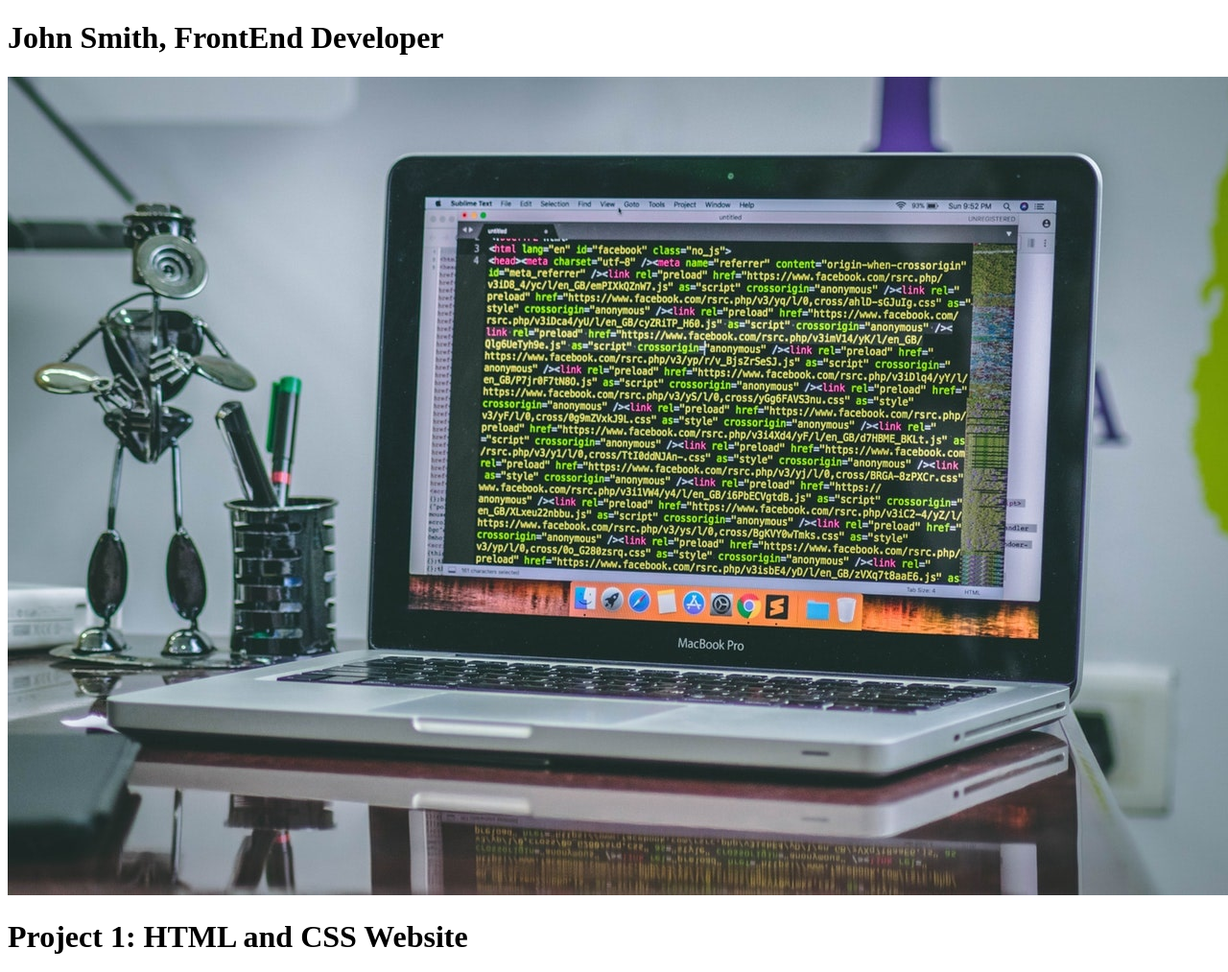
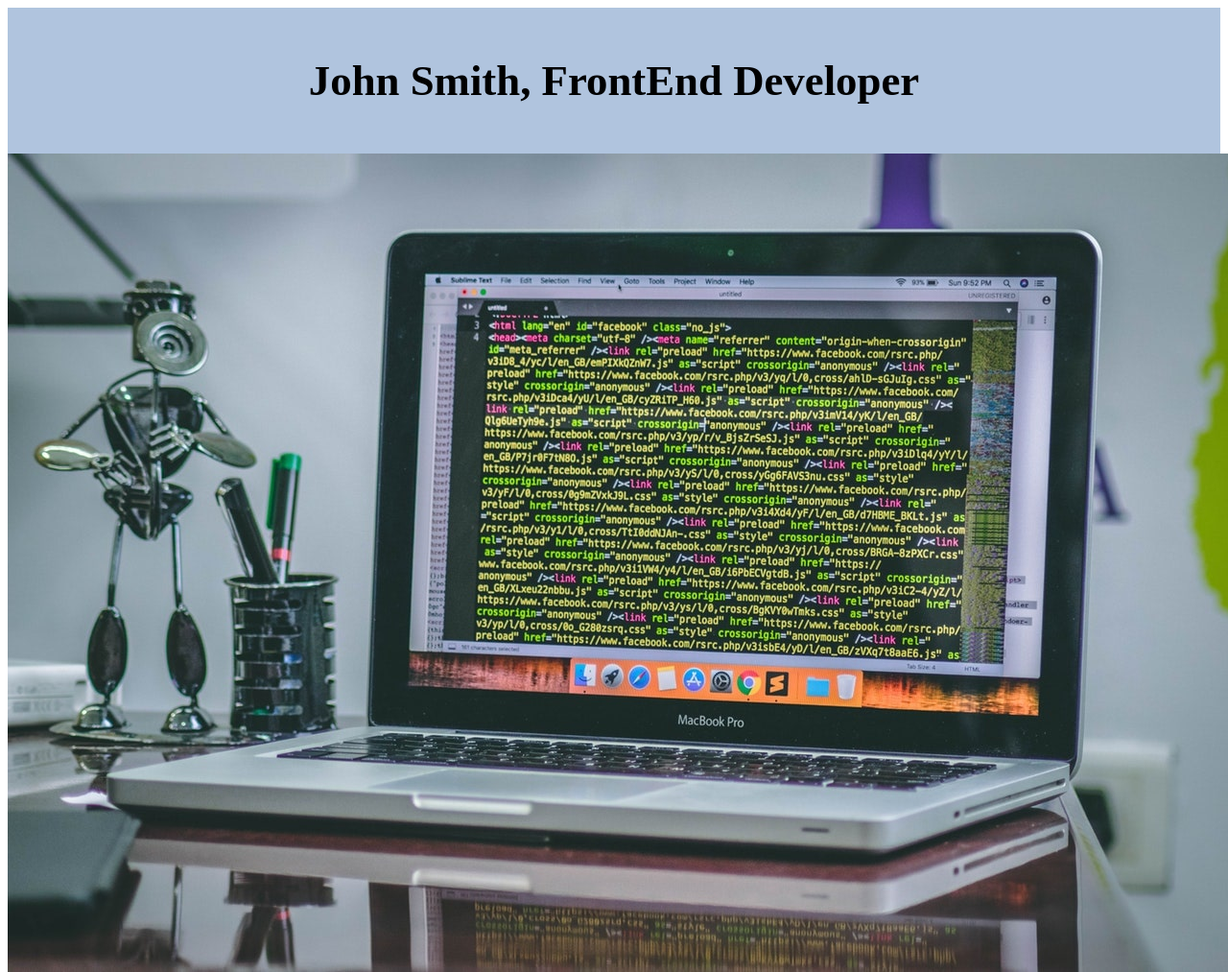
Before and after one commit to Mutuma-Gitonga/Developer-Portfolio-Site-with-CSS-Float, a plain HTML site: page static developer portfolio web layout with CSS Float.html in a window 1280 px wide. Shown: the top 1013 px of the page at 96% size. Drawn offline with Linux system fonts and the light colour scheme.

Commit message:
added header class CSS properties and values

```diff
--- a/static developer portfolio web layout with CSS Float.html
+++ b/static developer portfolio web layout with CSS Float.html
@@ -15,11 +15,20 @@
 
 	<style>
 		* {
+			/* border-box value ensures element padding & border width is included in the specified element width. */
 			box-sizing: border-box;
 		}
 
 		body {
 			background-color: white;
+		}
+
+		.header {
+			background-color: lightsteelblue;
+			padding: 20px;
+			font-size: 1.4em;
+			font-weight: bold;
+			text-align: center;
 		}
 	</style>
 </head>
```
